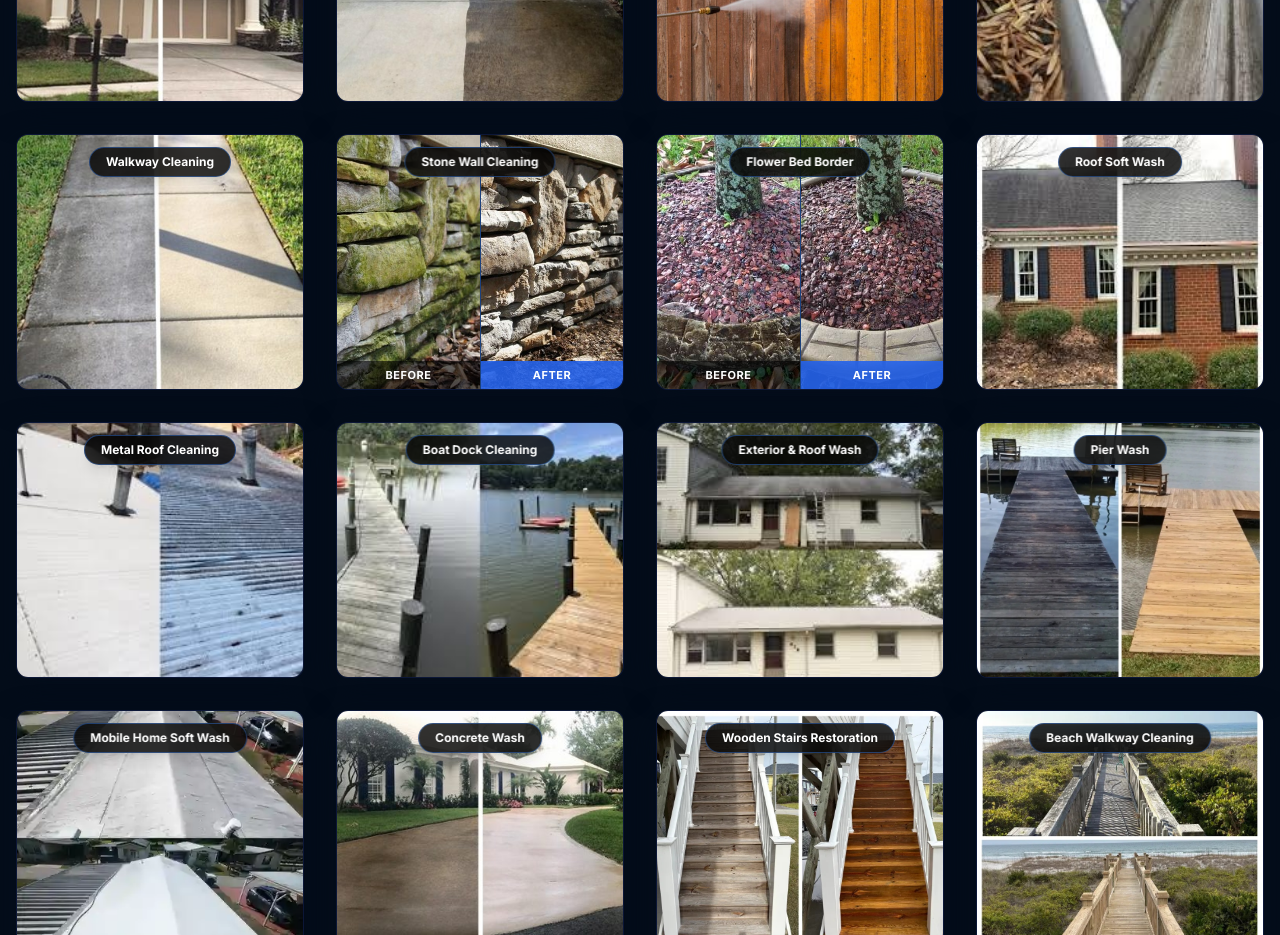
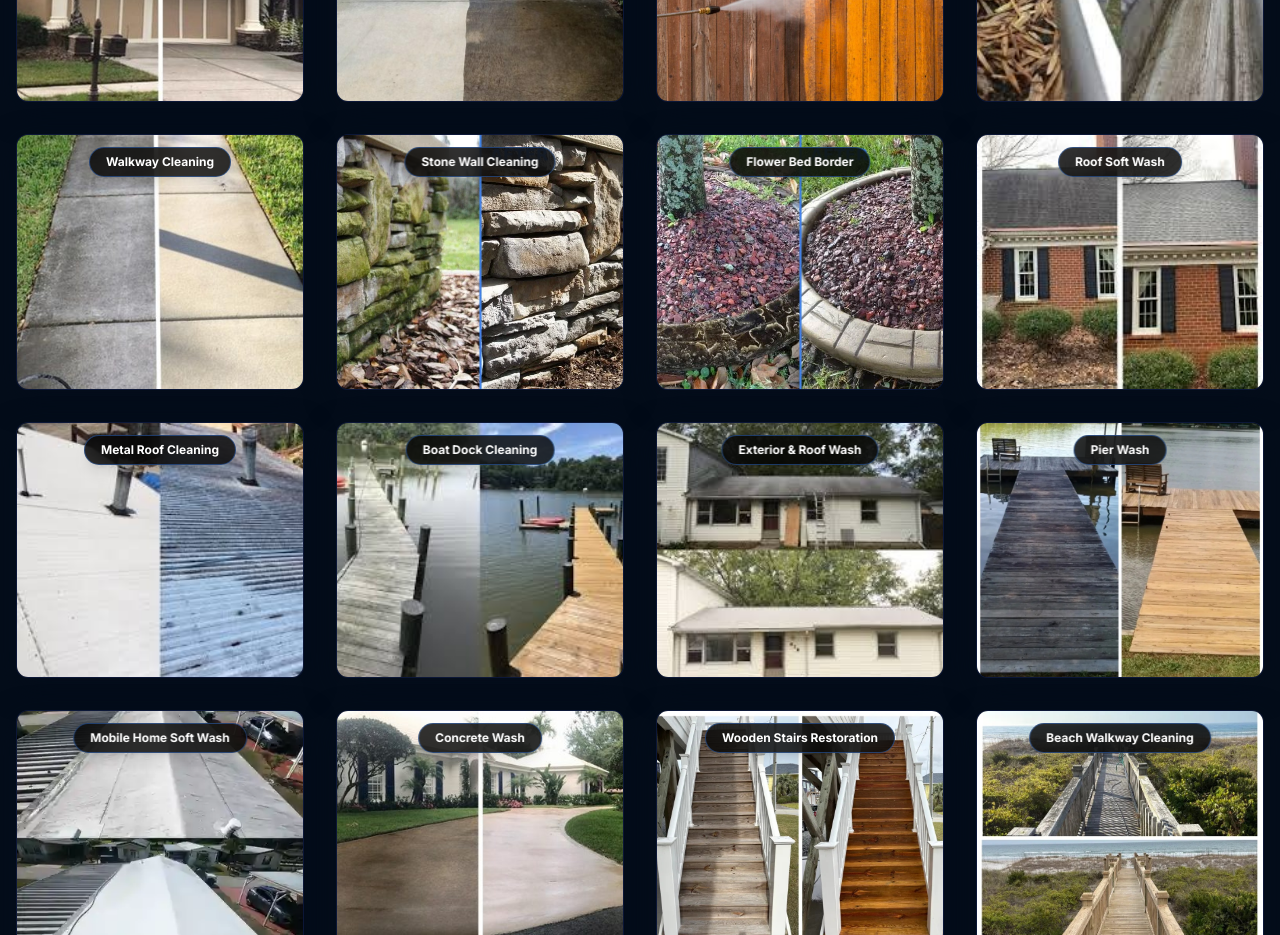
Before and after one commit to JDFerguson1989/blueline-services, a Next.js app: page / in a window 1280 px wide. Shown: the part 3620-4555 px from the top of the page. Built offline with nearby package versions, Linux system fonts and the light colour scheme.

Commit message:
Add stone and flowerbed before-and-after composites

```diff
--- a/app/gallery/page.tsx
+++ b/app/gallery/page.tsx
@@ -10,8 +10,8 @@ const GALLERY_ITEMS = [
   { id: 'fence', image: '/images/gallery/new-ba-3.jpg', label: 'Fence Restoration', },
   { id: 'gutter', image: '/images/gallery/new-ba-4.jpg', label: 'Gutter Cleaning', },
   { id: 'sidewalk', image: '/images/gallery/new-ba-5.jpg', label: 'Walkway Cleaning', },
-  { id: 'stone', image: '/images/gallery/stone-after.jpg', label: 'Stone Wall Cleaning', },
-  { id: 'flowerbed', image: '/images/gallery/flowerbed-after.jpg', label: 'Flower Bed Border', },
+  { id: 'stone', image: '/images/stone_composite.webp', label: 'Stone Wall Cleaning', },
+  { id: 'flowerbed', image: '/images/flowerbed_composite.webp', label: 'Flower Bed Border', },
   { id: 'roof', image: '/images/gallery/brick-roof.jpg', label: 'Roof Soft Wash', },
   { id: 'roof-metal', image: '/images/gallery/metal-roof.jpg', label: 'Metal Roof Cleaning', },
   { id: 'dock', image: '/images/gallery/dock.jpg', label: 'Boat Dock Cleaning', },
--- a/components/Gallery.tsx
+++ b/components/Gallery.tsx
@@ -29,14 +29,12 @@ const GALLERY_ITEMS = [
   },
   {
     id: 'stone',
-    before: '/images/gallery/stone-before.jpg',
-    after: '/images/gallery/stone-after.jpg',
+    image: '/images/stone_composite.webp',
     label: 'Stone Wall Cleaning',
   },
   {
     id: 'flowerbed',
-    before: '/images/gallery/flowerbed-before.jpg',
-    after: '/images/gallery/flowerbed-after.jpg',
+    image: '/images/flowerbed_composite.webp',
     label: 'Flower Bed Border',
   },
   {
@@ -125,7 +123,6 @@ const GALLERY_ITEMS = [
 function GalleryCard({ item }: { item: (typeof GALLERY_ITEMS)[0] }) {
   return (
     <div id={`gallery-${item.id}`} className="relative overflow-hidden rounded-xl shadow-[0_10px_30px_rgba(4,13,26,0.8)] border border-blue-900/40 group h-56 lg:h-64 bg-black">
-      {item.image ? (
       <div className="relative w-full h-full overflow-hidden">
         <Image
           src={item.image}
@@ -134,34 +131,6 @@ function GalleryCard({ item }: { item: (typeof GALLERY_ITEMS)[0] }) {
           className="object-cover group-hover:scale-[1.03] transition-transform duration-700"
         />
       </div>
-      ) : (
-        <div className="grid grid-cols-2 h-full">
-          {/* Before */}
-          <div className="relative overflow-hidden">
-            <Image
-              src={item.before!}
-              alt={`${item.label} before cleaning`}
-              fill
-              className="object-cover group-hover:scale-[1.03] transition-transform duration-700"
-            />
-            <div className="absolute bottom-0 left-0 right-0 bg-black/60 text-white text-[11px] font-bold text-center py-1.5 uppercase tracking-wider">
-              BEFORE
-            </div>
-          </div>
-          {/* After */}
-          <div className="relative overflow-hidden border-l border-blue-500/50">
-            <Image
-              src={item.after!}
-              alt={`${item.label} after cleaning`}
-              fill
-              className="object-cover group-hover:scale-[1.03] transition-transform duration-700"
-            />
-            <div className="absolute bottom-0 left-0 right-0 bg-blue-600/90 text-white text-[11px] font-bold text-center py-1.5 uppercase tracking-wider">
-              AFTER
-            </div>
-          </div>
-        </div>
-      )}
 
       {/* Label */}
       <div className="absolute top-3 left-1/2 -translate-x-1/2 bg-black/80 backdrop-blur-md text-white text-[11px] lg:text-xs font-bold px-3 lg:px-4 py-1.5 rounded-full border border-blue-500/40 whitespace-nowrap shadow-lg z-10 pointer-events-none">
```
Also changed, not shown: public/images/flowerbed_composite.webp (added), public/images/stone_composite.webp (added). Lines whose indentation alone changed are shown as unchanged.
